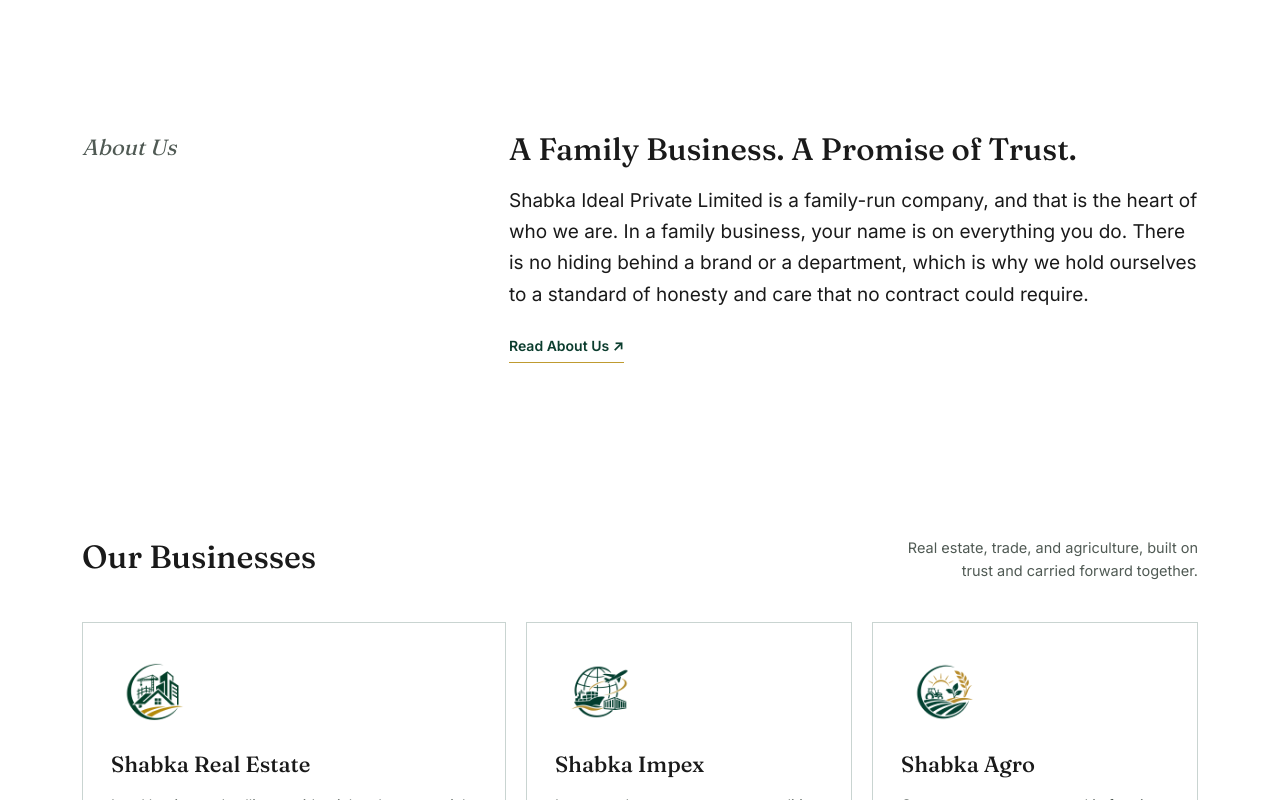
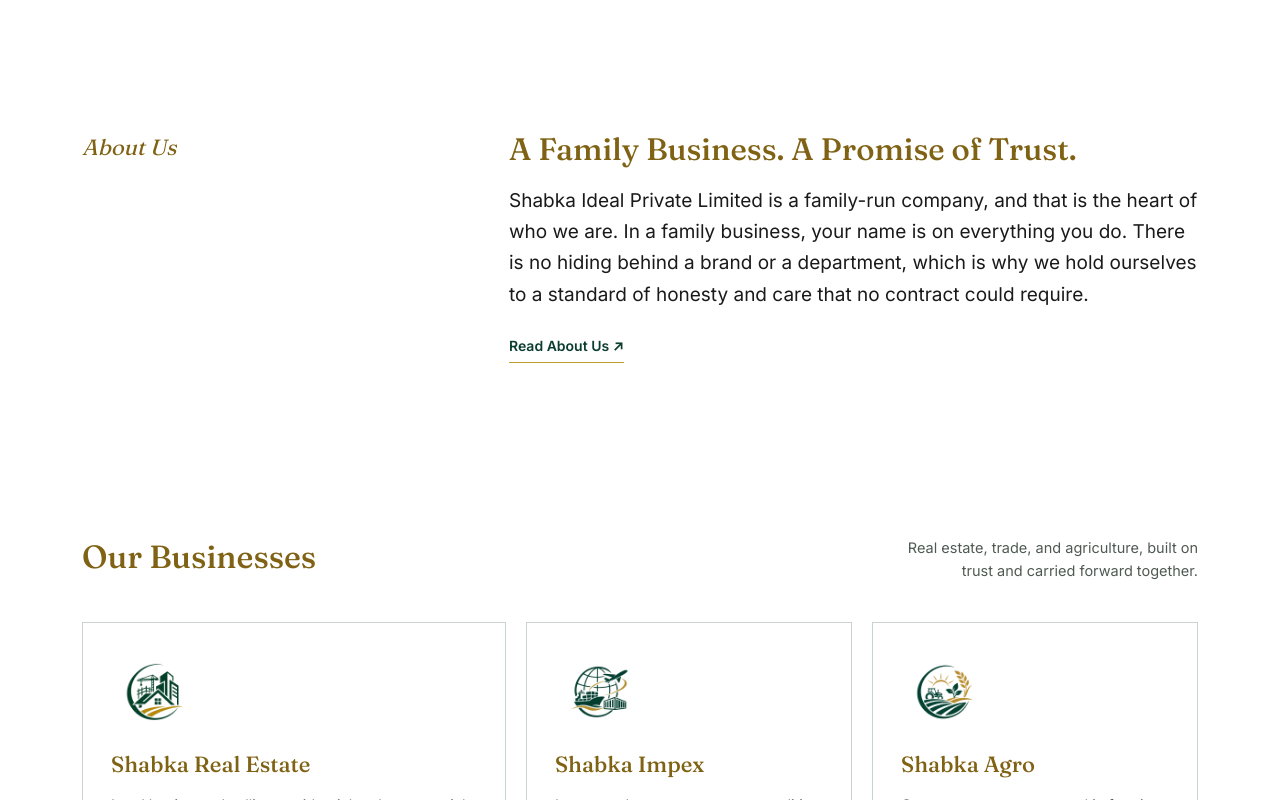
Before and after one commit to rohitkumar91131/sbhaka-group-real-state-, a Next.js app: page / in a window 1280 px wide. Shown: the part 940-1740 px from the top of the page. Built offline with nearby package versions, Linux system fonts and the light colour scheme.

Commit message:
Tint headings with accessible gold

```diff
--- a/app/globals.css
+++ b/app/globals.css
@@ -40,3 +40,5 @@ html{scrollbar-width:thin;scrollbar-color:var(--green-soft) var(--paper-dim)}
 :is(h1:not(.hero-image-title),h2,h3,h4,.hero-subtitle,.about-label){text-decoration-line:underline;text-decoration-color:transparent;text-decoration-thickness:1.5px;text-underline-offset:.2em;transition:text-decoration-color .24s ease}
 :is(h1:not(.hero-image-title),h2,h3,h4,.hero-subtitle,.about-label):is(:hover,:active,:focus-visible){text-decoration-color:var(--clay-soft)}
 @media(prefers-reduced-motion:reduce){:is(h1:not(.hero-image-title),h2,h3,h4,.hero-subtitle,.about-label){transition:none}}
+
+:is(h1:not(.hero-image-title),h2,h3,h4,.hero-subtitle,.about-label){color:var(--heading-gold)}
--- a/lib.json
+++ b/lib.json
@@ -16,7 +16,8 @@
       "--green": "#0B3D2E",
       "--green-soft": "#27604D",
       "--line": "#BF9B30",
-      "--white": "#FFFFFF"
+      "--white": "#FFFFFF",
+      "--heading-gold": "#806214"
     },
     "dark": {
       "--paper": "#FFFFFF",
@@ -30,7 +31,8 @@
       "--green": "#0B3D2E",
       "--green-soft": "#27604D",
       "--line": "#BF9B30",
-      "--white": "#FFFFFF"
+      "--white": "#FFFFFF",
+      "--heading-gold": "#806214"
     }
   },
   "brand": {
```
